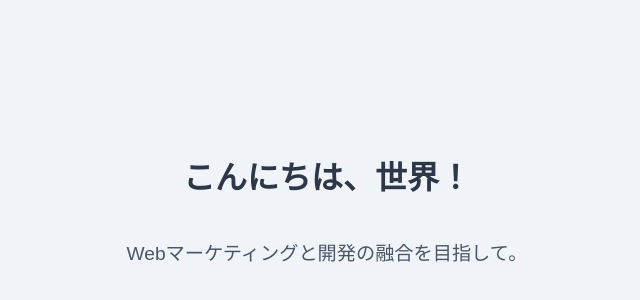
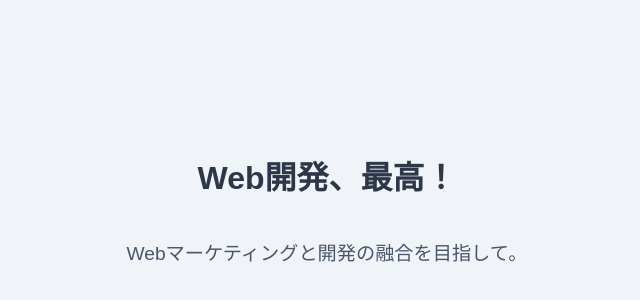
Before and after one commit to seki-jun/my-project, a plain HTML site: page index.html in a window 1280 px wide. Shown: the part 200-500 px from the top of the page, without its empty margins (313-953 px from the left). Drawn offline with Linux system fonts and the light colour scheme.

Commit message:
タイトルを変更

```diff
--- a/index.html
+++ b/index.html
@@ -24,7 +24,7 @@
     </style>
 </head>
 <body>
-    <h1>こんにちは、世界！</h1>
+    <h1>Web開発、最高！</h1>
     <p>Webマーケティングと開発の融合を目指して。</p>
 </body>
 </html>
```
